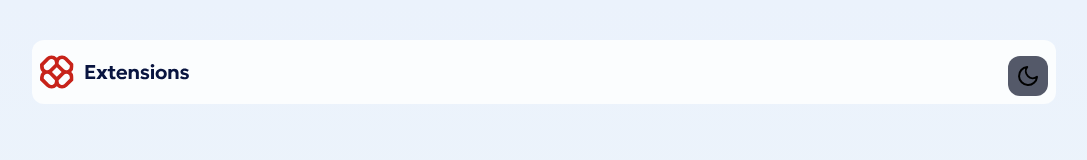
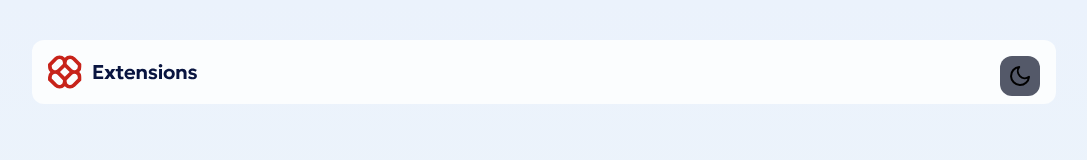
Before and after one commit to stkeys/Browser-Extension-UI, a Next.js app: page / in a window 1280 px wide. Shown: the top 160 px of the page, without its empty margins (96-1183 px from the left). Built offline with nearby package versions, Linux system fonts and the light colour scheme.

Commit message:
style: add padding

```diff
--- a/src/app/page.tsx
+++ b/src/app/page.tsx
@@ -9,7 +9,7 @@ export default function Home() {
   <>
     <ThemeProvider>
       <div className=" bg-[linear-gradient(180deg,_#EBF2FC_0%,_#EEF8F9_100%)] min-h-screen overflow-hidden text-black   dark:bg-gradient-to-b dark:from-[#040918] dark:to-[#091540] dark:text-white">
-          <div className=" mx-[10%] bg-[hsl(200,60%,99%)] dark:bg-gradient-to-b dark:bg-[hsl(226,25%,17%)] rounded-xl mt-10 p-2 flex justify-between items-center">
+          <div className=" mx-[10%] bg-[hsl(200,60%,99%)] dark:bg-gradient-to-b dark:bg-[hsl(226,25%,17%)] rounded-xl mt-10 py-2 px-4 flex justify-between items-center">
             <div>
               <Image
                 src={Logo}
```
